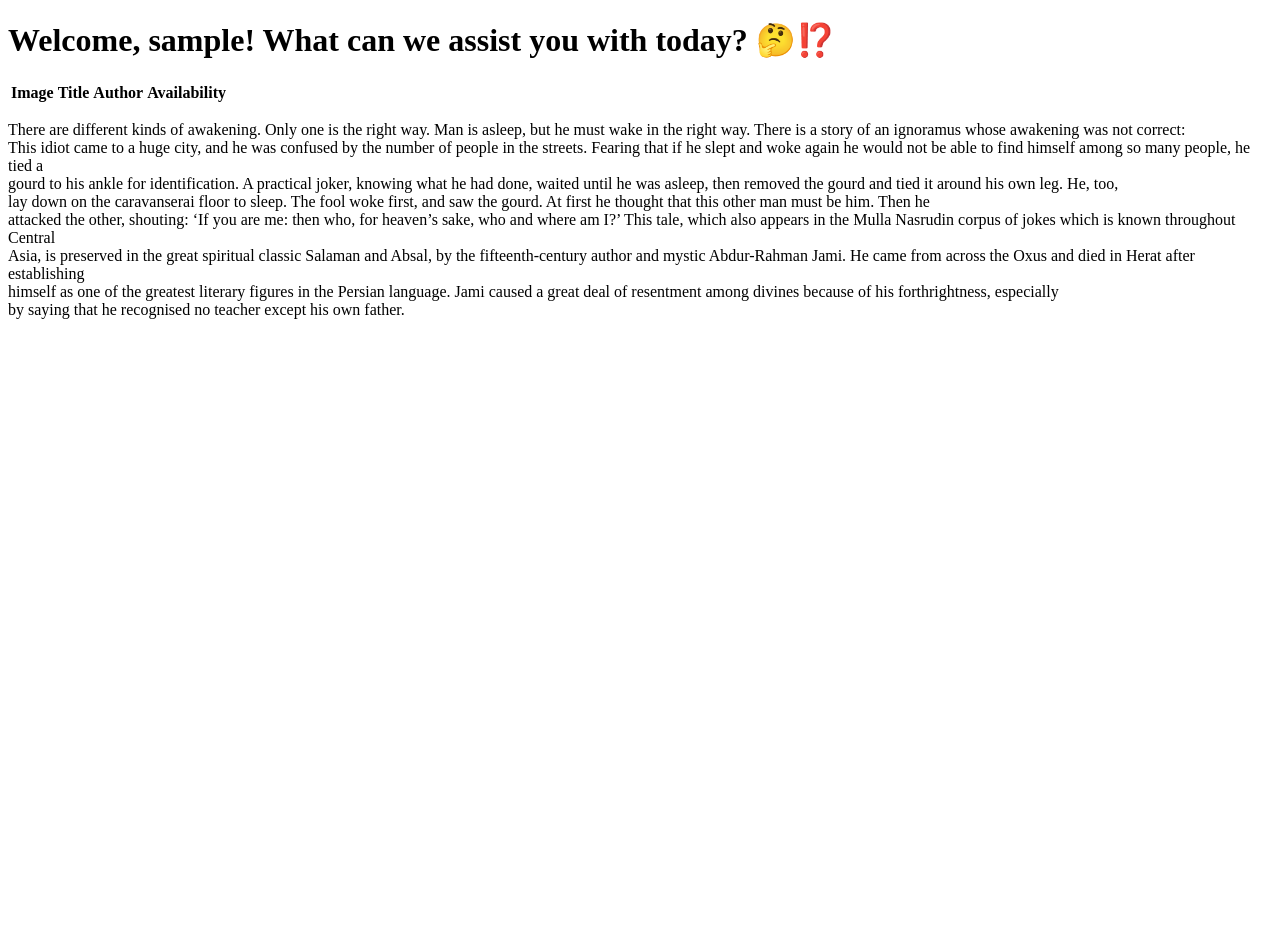
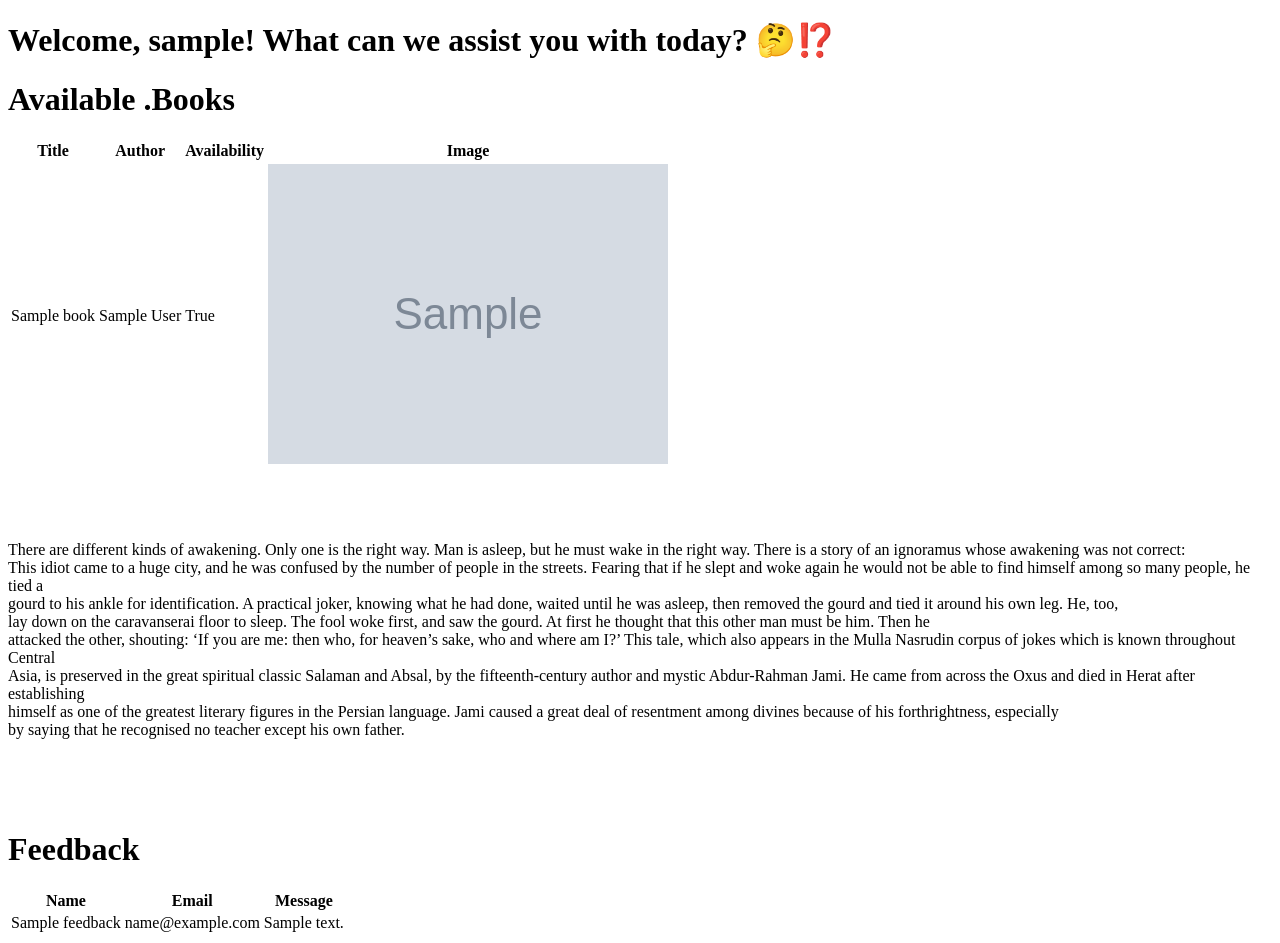
Before and after one commit to msgbong/ENOTE, a Django app: page /NOTE/dash/ in a window 1280 px wide. Shown: the part 34-977 px from the top of the page. Before the commit the page ends 353 px from the top, so only its background shows below. Run offline with Django 4.2, Linux system fonts and the light colour scheme; a user stored in the database is signed in; tables that the repository leaves empty hold one stand-in row (values such as "Sample post"); grey boxes marked "Sample" are stand-in pictures; lists and menus that the app fills with data are empty.

Commit message:
template changes.3

```diff
--- a/NOTE/admin.py
+++ b/NOTE/admin.py
@@ -1,6 +1,7 @@
 from django.contrib import admin
-from .models import UserProfile, Book, BorrowedBook
+from .models import UserProfile, Book, BorrowedBook, Feedback
 
 admin.site.register(UserProfile)
 admin.site.register(Book)
 admin.site.register(BorrowedBook)
+admin.site.register(Feedback)
--- a/NOTE/models.py
+++ b/NOTE/models.py
@@ -11,10 +11,10 @@ class UserProfile(models.Model):
 
 
 class Book(models.Model):
-    title = models.CharField(max_length=200)
+    title = models.CharField(max_length=100)
     author = models.CharField(max_length=100)
-    is_available = models.BooleanField(default=True)
-    image = models.ImageField(upload_to='book_images')  # Add the image field
+    is_available = models.BooleanField(default=False)
+    image = models.ImageField(upload_to='book_images', blank=True)
 
     def __str__(self):
         return self.title
@@ -30,3 +30,12 @@ class BorrowedBook(models.Model):
 
     def __str__(self):
         return f"{self.user.username} - {self.book.title}"
+
+
+class Feedback(models.Model):
+    name = models.CharField(max_length=100)
+    email = models.EmailField()
+    message = models.TextField()
+
+    def __str__(self):
+        return self.name
--- a/NOTE/templates/add.html
+++ b/NOTE/templates/add.html
@@ -10,7 +10,7 @@
 <body>
     <h1>Add Book</h1>
 
-    <form method="post" action="{% url 'dash' %}" enctype="multipart/form-data">
+    <form method="post" action="{% url 'add' %}" enctype="multipart/form-data">
         {% csrf_token %}
 
         <label for="title">Title:</label>
--- a/NOTE/templates/dash.html
+++ b/NOTE/templates/dash.html
@@ -5,7 +5,48 @@
     <meta name="viewport" content="width=device-width, initial-scale=1.0">
     <meta name="keywords" content="ENOTE, bookstore, books">
     <meta name="author" content="Frank Ssekanjako">
-    <title>Borrow Book</title>
+    <title>DashBoard</title>
+<!--     <style>
+        /* Add some basic styles */
+        body {
+            font-family: Arial, sans-serif;
+            margin: 0;
+            padding: 20px;
+        }
+
+        h1 {
+            text-align: center;
+        }
+
+        table {
+            width: 100%;
+            border-collapse: collapse;
+            margin-top: 20px;
+        }
+
+        th, td {
+            padding: 10px;
+            text-align: center;
+        }
+
+        img {
+            width: 100px;
+            height: auto;
+            cursor: pointer;
+        }
+
+        /* Style the navigation bar */
+        nav {
+            background-color: #f2f2f2;
+            padding: 10px;
+        }
+
+        nav a {
+            text-decoration: none;
+            color: #333;
+            margin-right: 10px;
+        }
+    </style> -->
 </head>
 <body>
 <header>
@@ -17,24 +58,27 @@
 </header>
     <h1>Welcome, {{ username }}! What can we assist you with today? 🤔⁉️</h1>
 
-
+    <h1> Available .Books</h1>
     <table>
+        <thead>
             <tr>
-            <th>Image</th>
                 <th>Title</th>
                 <th>Author</th>
                 <th>Availability</th>
+                <th>Image</th>
             </tr>
+        </thead>
+        <tbody>
             {% for book in books %}
             <tr>
-            <td><img src="{{ book.image.url }}" alt="{{ book.title }}"></td>
                 <td>{{ book.title }}</td>
                 <td>{{ book.author }}</td>
-            <td>{% if book.is_available %}Available{% else %}Not Available{% endif %}</td>
+                <td>{{ book.is_available }}</td>
+                <td><img src="{{ book.image.url }}" alt="Book Image"></td>
             </tr>
             {% endfor %}
-    </table>
-
+        </tbody>
+    </table><br><br><br>
     <p>There are different kinds of awakening. Only one is the right
         way. Man is asleep, but he must wake in the right way. There
         is a story of an ignoramus whose awakening was not correct:<br>
@@ -60,6 +104,25 @@
         divines  because  of  his  forthrightness,  especially <br>
         by saying that he recognised no teacher except his
         own father.
-    </p>
+        </p><br><br><br>
+        <h1>Feedback</h1>
+        <table>
+            <thead>
+                <tr>
+                    <th>Name</th>
+                    <th>Email</th>
+                    <th>Message</th>
+                </tr>
+            </thead>
+            <tbody>
+                {% for feedback in feedbacks %}
+                <tr>
+                    <td>{{ feedback.name }}</td>
+                    <td>{{ feedback.email }}</td>
+                    <td>{{ feedback.message }}</td>
+                </tr>
+                {% endfor %}
+            </tbody>
+        </table>
 </body>
 </html>
--- a/NOTE/urls.py
+++ b/NOTE/urls.py
@@ -7,7 +7,10 @@ urlpatterns = [
     path('login/', views.login_view, name='login'),
     path('dash/', views.dashboard, name='dash'),
     path('add/', views.add_book, name='add'),
+    path('success/', views.success, name='success'),
     path('bborrow/', views.borrow_book, name='bborrow'),
+    path('count/', views.count, name='count'),
+    path('uf/', views.uf, name='uf'),
     path('borrow-book/', views.borrow_book, name='borrow_book'),
     path('acr/', views.acr, name='acr'),
     path('confirm-return/<int:borrowed_book_id>/', views.confirm_return, name='confirm_return'),
--- a/NOTE/views.py
+++ b/NOTE/views.py
@@ -2,10 +2,11 @@ from django.shortcuts import render, redirect
 from django.contrib.auth.models import User
 from django.contrib.auth import login, authenticate
 from django.core.mail import send_mail
-from .models import UserProfile, Book, BorrowedBook
+from .models import UserProfile, Book, BorrowedBook, Feedback
 from django.contrib import messages
 from django.contrib.auth.decorators import login_required
 from datetime import datetime, timedelta
+from .forms import BookForm
 
 
 # Create your views here.
@@ -21,14 +22,15 @@ def signup(request):
         email = request.POST['email']
 
         user = User.objects.create_user(username=username, password=password)
-        UserProfile.objects.create(user=user, student_number=student_number)
+        profile = UserProfile(user=user, student_number=student_number, email=email)
+        profile.save()
 
         # Send email to user
         message = f"Thank you for using our ENOTE website, {username}!"
         send_mail('Welcome to ENOTE', message, 'enote7y@gmail.com', [email])
 
         login(request, user)  # Log in the user after registration
-        return redirect('login')  # Redirect to the homepage
+        return redirect('login')  # Redirect to the login page
 
     return render(request, 'signup.html')
 
@@ -48,14 +50,27 @@ def login_view(request):
 
 @login_required
 def dashboard(request):
+    feedbacks = Feedback.objects.all()
+    books = Book.objects.all()
+
     username = request.user.username
     context = {
-        'username': username
+        'username': username,
+        'feedbacks': feedbacks,
+        'books': books
     }
     return render(request, 'dash.html', context)
 
+
 @login_required
 def borrow_book(request):
+    user = request.user
+
+    # Check if the user has already borrowed a book
+    if BorrowedBook.objects.filter(user=user, is_returned=False).exists():
+        messages.error(request, 'You have already borrowed a book. Please return it before borrowing another one.')
+        return redirect('dash')
+
     if request.method == 'POST':
         student_number = request.POST.get('student_number')
         book_id = request.POST.get('book')
@@ -64,9 +79,9 @@ def borrow_book(request):
             book = Book.objects.get(id=book_id, is_available=True)
         except Book.DoesNotExist:
             messages.error(request, 'Sorry, the selected book is not available for borrowing. Please choose another book.')
-            return redirect('bborrow')
+            return redirect('borrow')
 
-        borrowed_book = BorrowedBook(user=request.user, book=book)
+        borrowed_book = BorrowedBook(user=user, book=book)
 
         # Set the return date as three days from the borrowed date
         borrowed_book.return_date = datetime.now() + timedelta(days=3)
@@ -77,17 +92,15 @@ def borrow_book(request):
         book.is_available = False
         book.save()
 
-        # Send confirmation email
-        send_mail(
-            'Book Borrowed',
-            'You have successfully borrowed the book.',
-            'enote7y@gmail.com',
-            [request.user.email],
-            fail_silently=False,
-        )
+        # Send confirmation email to the user
+        subject = 'Book Borrowed Successfully'
+        message = f"Dear {user.username},\n\nYou have successfully borrowed the book: {book.title}.\n\nPlease return the book by {borrowed_book.return_date.strftime('%Y-%m-%d %H:%M:%S')}.\n\nThank you!"
+        from_email = 'enote7y@gmail.com'
+        to_email = user.email
+        send_mail(subject, message, from_email, [to_email])
 
         messages.success(request, 'Book borrowed successfully. Confirmation email has been sent.')
-        return redirect('dash')
+        return redirect('count')
 
     # Fetch available books to populate the dropdown
     available_books = Book.objects.filter(is_available=True)
@@ -103,26 +116,62 @@ def acr(request):
     return render(request, 'acr.html', context)
 
 
+@login_required
 def confirm_return(request, borrowed_book_id):
     if not request.user.is_staff:
-        return redirect('login')  # Redirect non-admin users to login page
+        return redirect('login')  # Redirect non-admin users to the login page
 
     borrowed_book = BorrowedBook.objects.get(id=borrowed_book_id)
     borrowed_book.is_returned = True
-    borrowed_book.save()
+    borrowed_book.book.is_available = True  # Set the book availability to True
+    borrowed_book.book.save()  # Save the book to update the availability
+    borrowed_book.save()  # Save the borrowed book
 
     return redirect('acr')
+
+
 
 @login_required
 def add_book(request):
     if request.method == 'POST':
-        title = request.POST.get('title')
-        author = request.POST.get('author')
-        is_available = request.POST.get('is_available')
+        form = BookForm(request.POST, request.FILES)
+        if form.is_valid():
+            book = form.save(commit=False)
+            # Perform any additional processing or validation on the book object if needed
+            book.save()
 
-        book = Book(title=title, author=author, is_available=is_available)
-        book.save()
+            # Send email to the department
+            subject = 'New Book Added'
+            message = f'A new book "{book.title}" has been added to the library.'
+            from_email = 'enote7y@gmail.com'
+            to_email = 'enote7y@gmail.com'
+            send_mail(subject, message, from_email, [to_email])
 
-        return redirect('dash')  # Redirect to the book list page after adding the book
+            return redirect('success')
+    else:
+        form = BookForm()
 
-    return render(request, 'add.html')
+    return render(request, 'add.html', {'form': form})
+
+def success(request):
+    return render(request, 'success.html')
+
+
+def success(request):
+    return render(request, 'success.html')
+
+def count (request):
+    return render (request, 'count.html')
+
+from .forms import FeedbackForm
+
+def uf(request):
+    if request.method == 'POST':
+        form = FeedbackForm(request.POST)
+        if form.is_valid():
+            form.save()
+            return redirect('success')
+    else:
+        form = FeedbackForm()
+
+    return render(request, 'uf.html', {'form': form})
```
Also changed, not shown: NOTE/forms.py (added, +44 -0 lines), NOTE/templates/bborrow.html (+11 -9 lines), NOTE/templates/count.html (added, +45 -0 lines), NOTE/templates/success.html (added, +13 -0 lines), NOTE/templates/uf.html (added, +26 -0 lines), NOTE/migrations/0002_alter_book_image_alter_book_is_available_and_more.py (added), NOTE/migrations/0003_feedback.py (added), NOTE/templates/bret.html (added), book_images/AI_dZzHw1m.jpg (added), book_images/AI_vKyLwTn.jpg (added), book_images/AI_zHSeWKi.jpg (added), book_images/peakpx.jpg (added), book_images/peakpx_AWtUU5y.jpg (added). Lines whose indentation alone changed are shown as unchanged.
